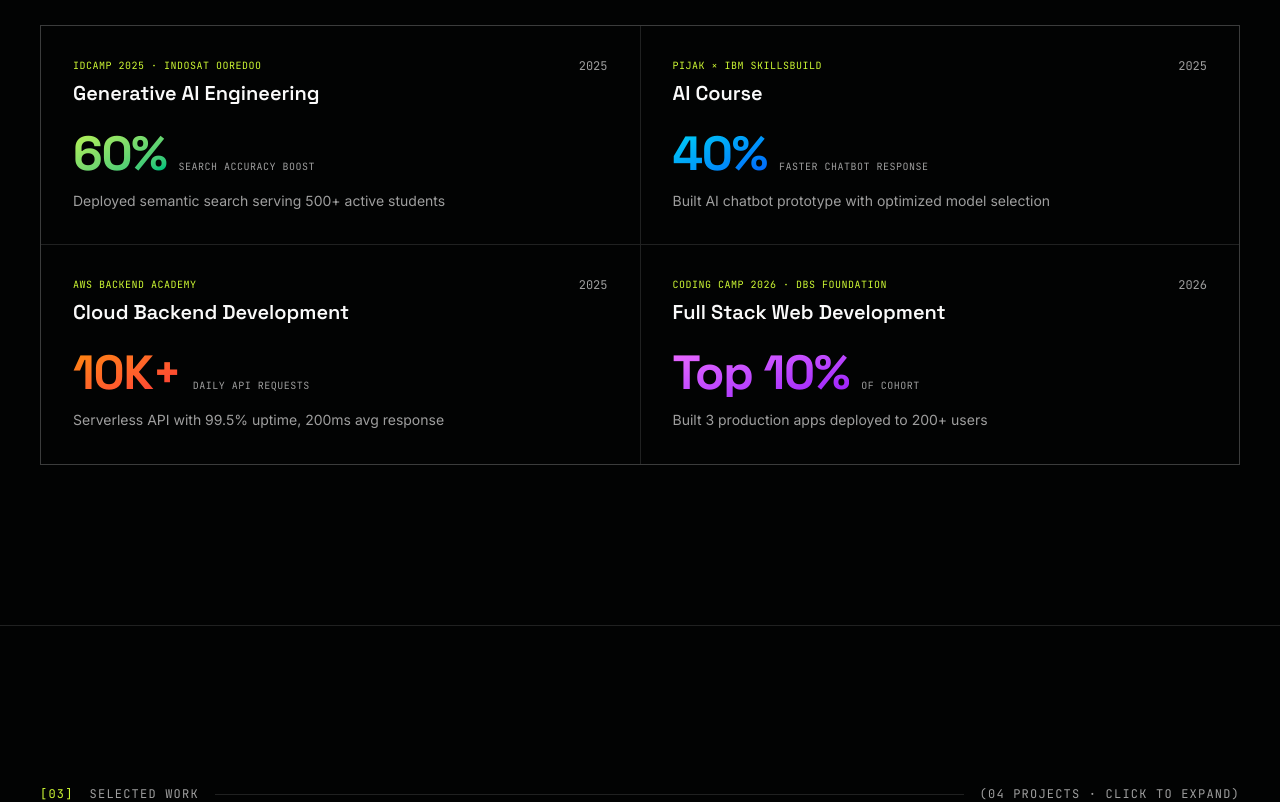
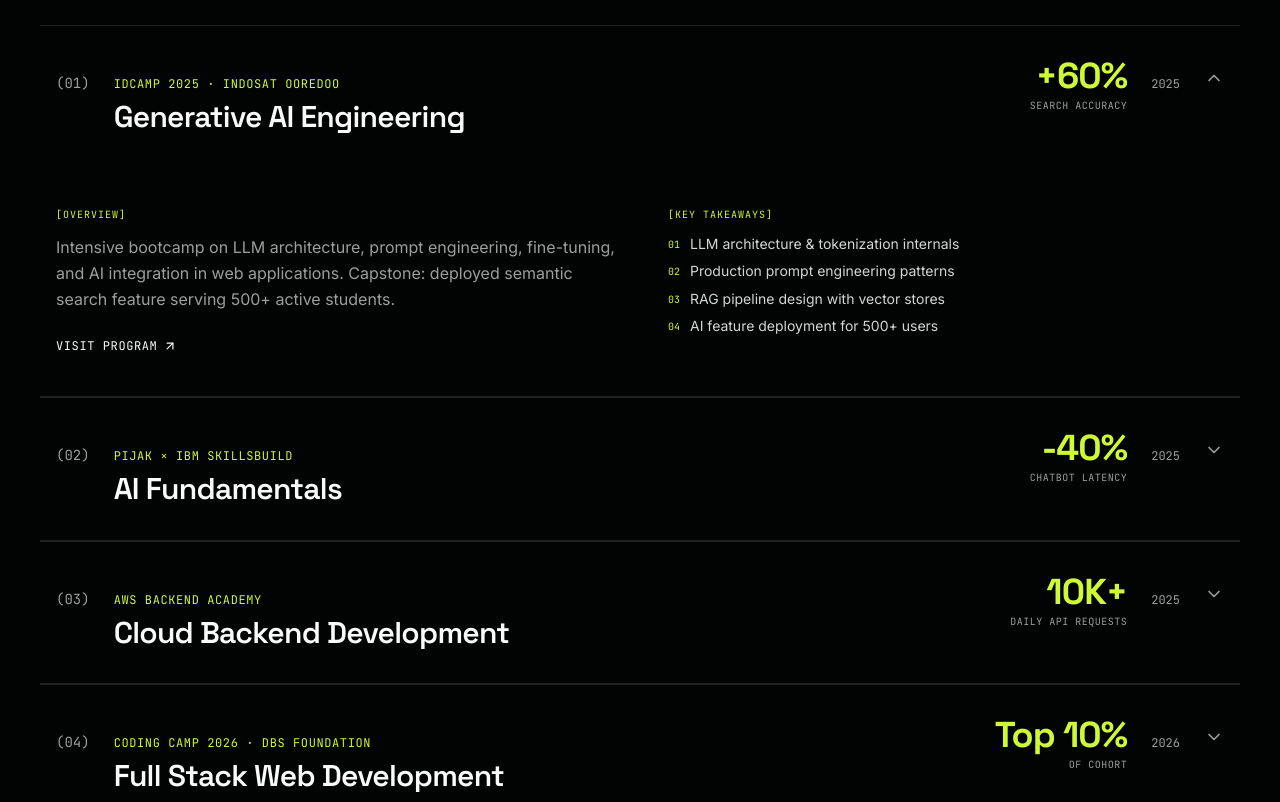
Before and after one commit to alertxsto/dwikycandra, a Next.js app: page / in a window 1280 px wide. Shown: the part 2720-3522 px from the top of the page. Built offline with nearby package versions, Linux system fonts and the light colour scheme.

Commit message:
dc04b41d-b448-40ba-8e83-136cb6f17b7e

```diff
--- a/src/components/portfolio/certifications.tsx
+++ b/src/components/portfolio/certifications.tsx
@@ -1,48 +1,205 @@
 'use client'
 
-import { motion } from 'framer-motion'
-import { Award, ArrowUpRight } from 'lucide-react'
+import { motion, AnimatePresence } from 'framer-motion'
+import { useState } from 'react'
+import { ChevronDown, Award, ArrowUpRight } from 'lucide-react'
 
-const certs = [
+interface Cert {
+  num: string
+  title: string
+  issuer: string
+  year: string
+  metric: string
+  metricLabel: string
+  detail: string
+  takeaways: string[]
+  href?: string
+}
+
+const certs: Cert[] = [
   {
+    num: '01',
     title: 'Generative AI Engineering',
     issuer: 'IDCamp 2025 · Indosat Ooredoo',
     year: '2025',
-    achievement: '60%',
-    achievementLabel: 'search accuracy boost',
-    detail: 'Deployed semantic search serving 500+ active students',
-    hue: 'from-lime-300 to-emerald-500',
+    metric: '+60%',
+    metricLabel: 'search accuracy',
+    detail: 'Intensive bootcamp on LLM architecture, prompt engineering, fine-tuning, and AI integration in web applications. Capstone: deployed semantic search feature serving 500+ active students.',
+    takeaways: [
+      'LLM architecture & tokenization internals',
+      'Production prompt engineering patterns',
+      'RAG pipeline design with vector stores',
+      'AI feature deployment for 500+ users',
+    ],
+    href: 'https://idcamp.ioh.co.id',
   },
   {
-    title: 'AI Course',
+    num: '02',
+    title: 'AI Fundamentals',
     issuer: 'Pijak × IBM SkillsBuild',
     year: '2025',
-    achievement: '40%',
-    achievementLabel: 'faster chatbot response',
-    detail: 'Built AI chatbot prototype with optimized model selection',
-    hue: 'from-cyan-400 to-blue-600',
+    metric: '-40%',
+    metricLabel: 'chatbot latency',
+    detail: 'Comprehensive AI fundamentals in collaboration with IBM SkillsBuild. Built AI chatbot prototype using Watson services, optimizing model selection and prompts to cut response time by 40%.',
+    takeaways: [
+      'IBM Watson AI services overview',
+      'ML algorithm fundamentals',
+      'Practical AI app patterns',
+      'Shipped chatbot prototype with measurable speedup',
+    ],
   },
   {
+    num: '03',
     title: 'Cloud Backend Development',
     issuer: 'AWS Backend Academy',
     year: '2025',
-    achievement: '10K+',
-    achievementLabel: 'daily API requests',
-    detail: 'Serverless API with 99.5% uptime, 200ms avg response',
-    hue: 'from-orange-400 to-red-500',
+    metric: '10K+',
+    metricLabel: 'daily API requests',
+    detail: 'AWS-focused backend program covering cloud architecture, serverless computing, and scalable systems. Capstone: serverless API with 99.5% uptime handling 10K+ daily requests at 200ms avg response.',
+    takeaways: [
+      'EC2, S3, Lambda core services',
+      'Serverless architecture patterns',
+      'API Gateway + microservices design',
+      'RDS & DynamoDB selection criteria',
+    ],
   },
   {
+    num: '04',
     title: 'Full Stack Web Development',
     issuer: 'Coding Camp 2026 · DBS Foundation',
     year: '2026',
-    achievement: 'Top 10%',
-    achievementLabel: 'of cohort',
-    detail: 'Built 3 production apps deployed to 200+ users',
-    hue: 'from-fuchsia-400 to-purple-600',
+    metric: 'Top 10%',
+    metricLabel: 'of cohort',
+    detail: 'Comprehensive full-stack bootcamp covering modern JS frameworks, backend, and database management. Graduated top 10% of cohort with 3 production-ready apps deployed to 200+ users.',
+    takeaways: [
+      'React 19 + modern frontend patterns',
+      'Node.js / Express backend architecture',
+      'RESTful API design & SQL/NoSQL modeling',
+      '3 deployed apps, 200+ real users',
+    ],
   },
 ]
 
+function CertRow({ c, index, isOpen, onToggle }: { c: Cert; index: number; isOpen: boolean; onToggle: () => void }) {
+  return (
+    <motion.div
+      initial={{ opacity: 0, y: 20 }}
+      whileInView={{ opacity: 1, y: 0 }}
+      viewport={{ once: true, margin: '-50px' }}
+      transition={{ delay: index * 0.06, duration: 0.5 }}
+      className="relative"
+    >
+      <button
+        onClick={onToggle}
+        className="project-row group block w-full text-left border-t border-border py-6 md:py-8 px-2 md:px-4 relative"
+        data-cursor="hover"
+        aria-expanded={isOpen}
+      >
+        <div className="relative z-[2] flex items-baseline justify-between gap-4 md:gap-8 flex-wrap">
+          <div className="flex items-baseline gap-3 md:gap-6 flex-1 min-w-0">
+            <span className="font-mono text-xs md:text-sm text-muted-foreground group-hover:text-accent-foreground shrink-0">
+              ({c.num})
+            </span>
+            <div className="min-w-0 flex-1">
+              <div className="font-mono text-[10px] md:text-xs uppercase tracking-wider text-accent mb-1.5">
+                {c.issuer}
+              </div>
+              <h4 className="font-display font-semibold text-xl md:text-3xl tracking-tight leading-tight group-hover:translate-x-1 transition-transform duration-300">
+                {c.title}
+              </h4>
+            </div>
+          </div>
+
+          <div className="flex items-baseline gap-4 md:gap-6 shrink-0">
+            <div className="text-right">
+              <div className="font-display font-bold text-2xl md:text-4xl leading-none tracking-tight text-accent">
+                {c.metric}
+              </div>
+              <div className="font-mono text-[9px] md:text-[10px] uppercase tracking-wider text-muted-foreground mt-1">
+                {c.metricLabel}
+              </div>
+            </div>
+            <span className="font-mono text-xs text-muted-foreground hidden md:inline">{c.year}</span>
+            <ChevronDown
+              size={20}
+              className={`text-muted-foreground transition-transform duration-300 ${isOpen ? 'rotate-180' : ''}`}
+            />
+          </div>
+        </div>
+
+        {/* Mobile year */}
+        <div className="md:hidden mt-2 pl-8 font-mono text-xs text-muted-foreground">
+          {c.year}
+        </div>
+      </button>
+
+      <AnimatePresence initial={false}>
+        {isOpen && (
+          <motion.div
+            initial={{ height: 0, opacity: 0 }}
+            animate={{ height: 'auto', opacity: 1 }}
+            exit={{ height: 0, opacity: 0 }}
+            transition={{ duration: 0.4, ease: [0.16, 1, 0.3, 1] }}
+            className="overflow-hidden"
+          >
+            <div className="grid md:grid-cols-12 gap-6 md:gap-10 py-6 md:py-10 pl-2 md:pl-4">
+              {/* Detail */}
+              <div className="md:col-span-6">
+                <div className="font-mono text-[10px] uppercase tracking-widest text-accent mb-3">
+                  [Overview]
+                </div>
+                <p className="text-sm md:text-base text-muted-foreground leading-relaxed mb-5">
+                  {c.detail}
+                </p>
+                {c.href && (
+                  <a
+                    href={c.href}
+                    target="_blank"
+                    rel="noopener noreferrer"
+                    className="inline-flex items-center gap-1.5 font-mono text-xs uppercase tracking-wider text-foreground hover:text-accent transition-colors group/link"
+                    data-cursor="hover"
+                  >
+                    Visit program
+                    <ArrowUpRight
+                      size={14}
+                      className="group-hover/link:rotate-45 transition-transform"
+                    />
+                  </a>
+                )}
+              </div>
+
+              {/* Key takeaways */}
+              <div className="md:col-span-6">
+                <div className="font-mono text-[10px] uppercase tracking-widest text-accent mb-3">
+                  [Key Takeaways]
+                </div>
+                <ul className="space-y-2">
+                  {c.takeaways.map((t, i) => (
+                    <li
+                      key={i}
+                      className="flex items-start gap-2.5 text-sm text-foreground/85 leading-snug"
+                    >
+                      <span className="font-mono text-[10px] text-accent shrink-0 mt-1 tabular-nums">
+                        {String(i + 1).padStart(2, '0')}
+                      </span>
+                      <span>{t}</span>
+                    </li>
+                  ))}
+                </ul>
+              </div>
+            </div>
+          </motion.div>
+        )}
+      </AnimatePresence>
+
+      {index < certs.length - 1 && <div className="border-b border-border" />}
+    </motion.div>
+  )
+}
+
 export default function Certifications() {
+  const [openIndex, setOpenIndex] = useState<number | null>(0)
+
   return (
     <div className="mt-20 md:mt-32">
       <div className="flex items-center gap-4 mb-10 md:mb-14">
@@ -52,47 +209,19 @@ export default function Certifications() {
         </span>
         <div className="flex-1 h-px bg-border" />
         <span className="font-mono text-xs uppercase tracking-widest text-muted-foreground">
-          (04)
+          (04 · Click to expand)
         </span>
       </div>
 
-      <div className="grid md:grid-cols-2 gap-px bg-border border border-border">
+      <div>
         {certs.map((c, i) => (
-          <motion.div
-            key={c.title}
-            initial={{ opacity: 0, y: 30 }}
-            whileInView={{ opacity: 1, y: 0 }}
-            viewport={{ once: true }}
-            transition={{ delay: i * 0.08, duration: 0.5 }}
-            className="bg-background p-6 md:p-8 group hover:bg-secondary transition-colors cursor-default"
-          >
-            <div className="flex items-start justify-between mb-6">
-              <div>
-                <div className="font-mono text-[10px] uppercase tracking-wider text-accent mb-2">
-                  {c.issuer}
-                </div>
-                <h4 className="font-display font-semibold text-lg md:text-xl leading-tight">
-                  {c.title}
-                </h4>
-              </div>
-              <span className="font-mono text-xs text-muted-foreground shrink-0 ml-4">
-                {c.year}
-              </span>
-            </div>
-
-            <div className="flex items-baseline gap-3 mb-3">
-              <span className={`font-display font-bold text-4xl md:text-5xl leading-none tracking-tight bg-gradient-to-br ${c.hue} bg-clip-text text-transparent`}>
-                {c.achievement}
-              </span>
-              <span className="font-mono text-[10px] uppercase tracking-wider text-muted-foreground">
-                {c.achievementLabel}
-              </span>
-            </div>
-
-            <p className="text-sm text-muted-foreground leading-relaxed">
-              {c.detail}
-            </p>
-          </motion.div>
+          <CertRow
+            key={c.num}
+            c={c}
+            index={i}
+            isOpen={openIndex === i}
+            onToggle={() => setOpenIndex(openIndex === i ? null : i)}
+          />
         ))}
       </div>
     </div>
```
